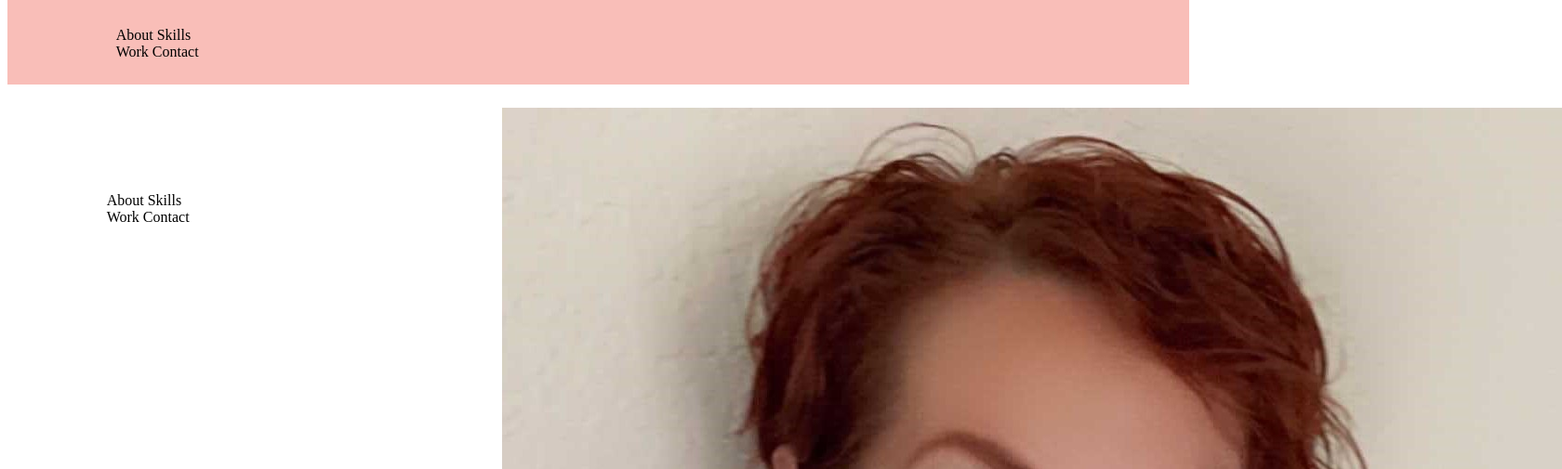
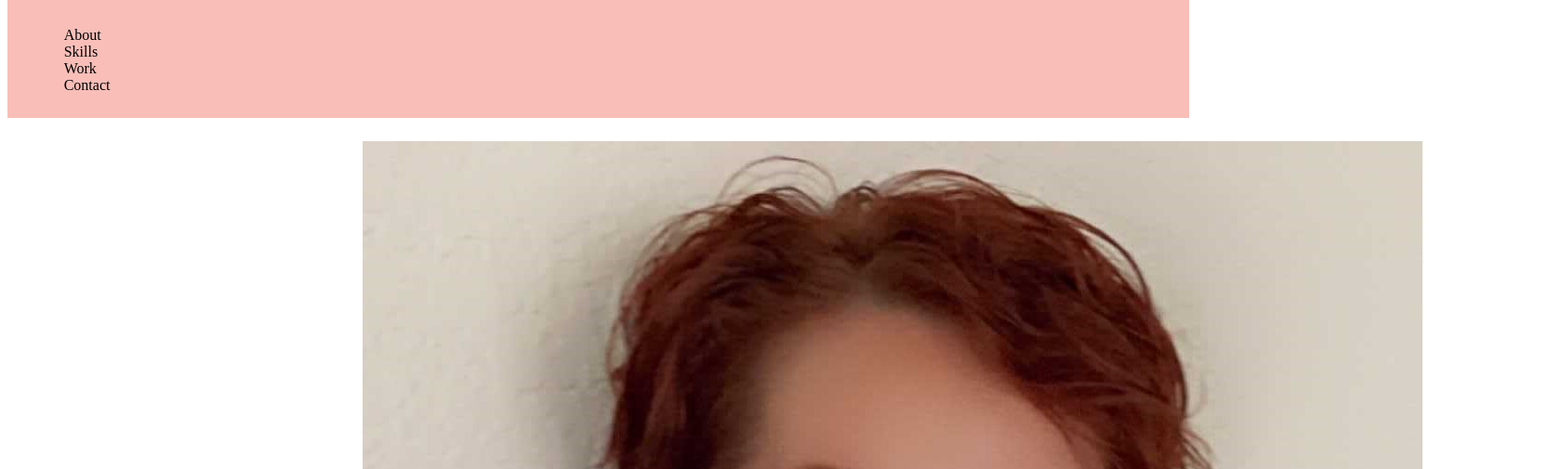
Before and after one commit to JenniferRuth1/UX_UI_HW_17, a plain HTML site: page index.html in a window 1280 px wide. Shown: the part 223-728 px from the top of the page at 93% size, 1680 px wide, since content can reach past the window. Drawn offline with Linux system fonts and the light colour scheme.

Commit message:
Update style.css

```diff
--- a/css/style.css
+++ b/css/style.css
@@ -22,13 +22,24 @@ ul {
     height: 15%;
 }
 .heroImg {
-    height: 50px;
+    height: 600px;
     padding: 25px;
-    align-items: center top;
+    text-align: center;
+}
+img {
+    text-align: center;
 }
 .content {
-    width: 200px;
-    height: 200px;
+    width: 500px;
     margin: 0 auto;
-
 }
+footer {
+    background-color: #F9BEB8;
+}
+ul {
+    display: inline-block;
+    vertical-align: top;
+}
+li {
+    padding-inline: 10%;
+}
```
